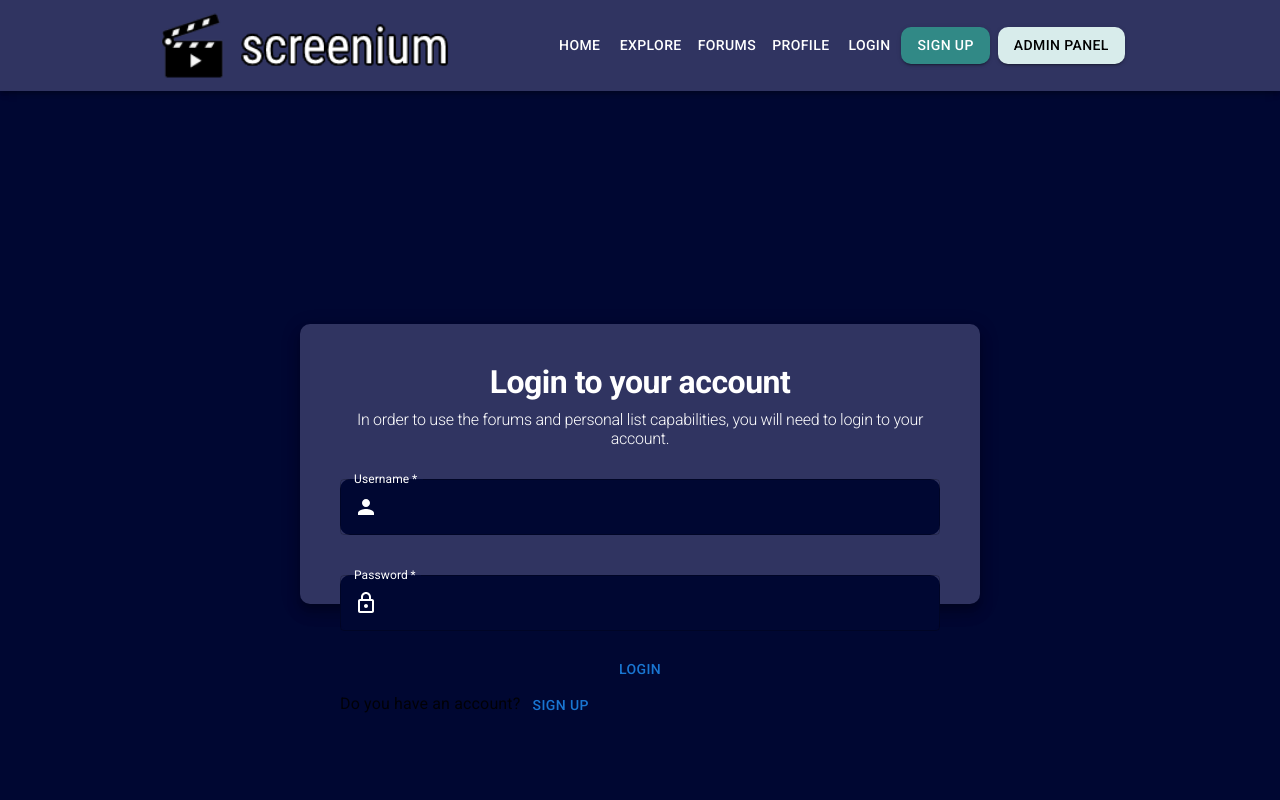
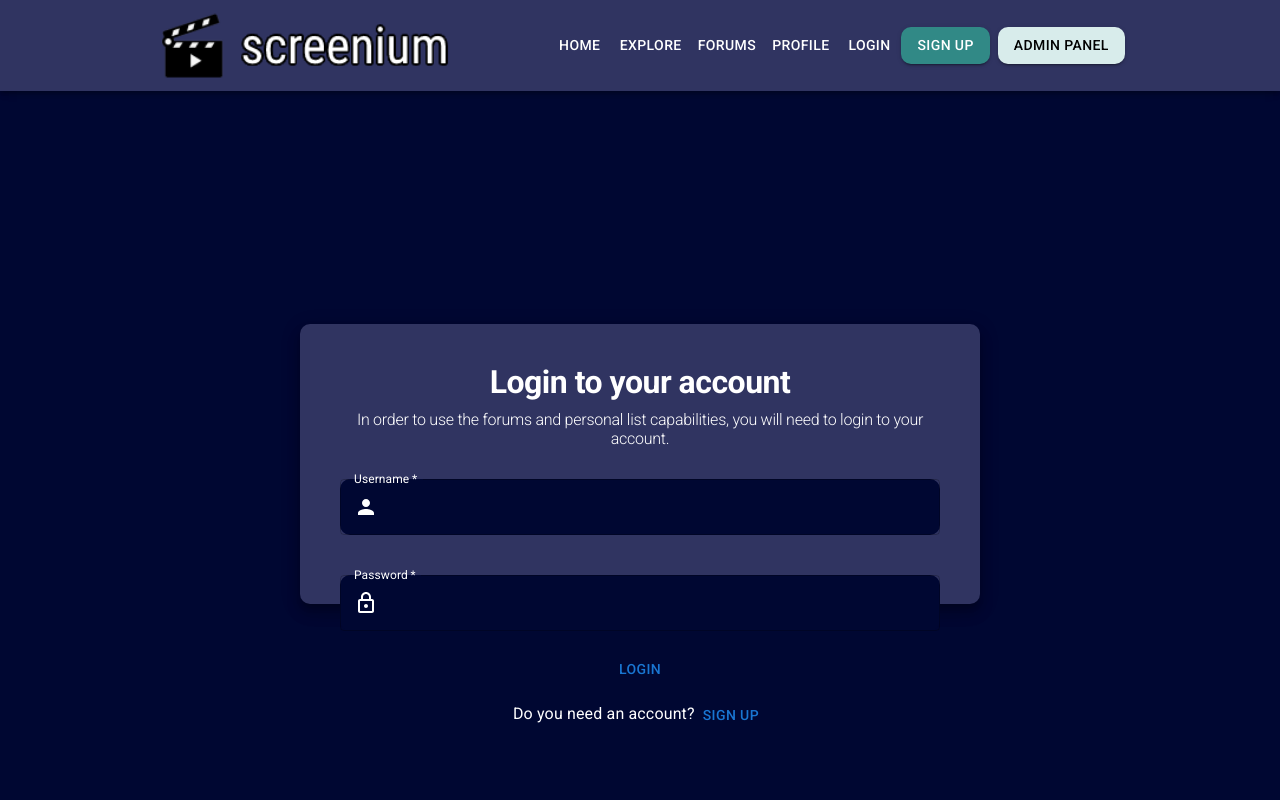
Before and after one commit to humaiyun/screenium, a React (Create React App) app in the folder client/: page /login in a window 1280 px wide. Shown: the top 800 px of the page. Built offline with nearby package versions, Linux system fonts and the light colour scheme; no server answers; the HTML template or start-up script is replaced by a standard one.

Commit message:
Added text and adjusted formattingf

```diff
--- a/client/src/components/Login/Login.js
+++ b/client/src/components/Login/Login.js
@@ -16,7 +16,7 @@ const Login = () => {
 
 
   const loginStyle = {borderRadius:10, padding: 40, height: '35vh', width: 680, margin: "233px auto", backgroundColor: "#303461"}
-  const signupStyle = {borderRadius:10, padding: 40, height: '45vh', width: 680, margin: "233px auto", backgroundColor: "#303461"}
+  const signupStyle = {borderRadius:10, padding: 40, height: '48vh', width: 680, margin: "233px auto", backgroundColor: "#303461"}
   if(authMode === "login"){
     return (
       <Grid>
@@ -68,8 +68,13 @@ const Login = () => {
             >
               LOGIN
           </Button>
-          <Typography>
-            Do you have an account? <Button onClick={changeMode}>Sign Up</Button>
+          <Typography sx={{
+              color: 'white',
+              margin: "10px 0px",
+              textAlign: "center"
+          }}>
+            Do you need an account?
+            <Button onClick={changeMode}>Sign Up</Button>
           </Typography>
 
 
@@ -165,6 +170,14 @@ const Login = () => {
             >
               Signup
             </Button>
+            <Typography sx={{
+              color: 'white',
+              margin: "10px 0px",
+              textAlign: "center"
+          }}>
+           Already have an account?
+            <Button onClick={changeMode}>Login</Button>
+          </Typography>
 
 
 
```
